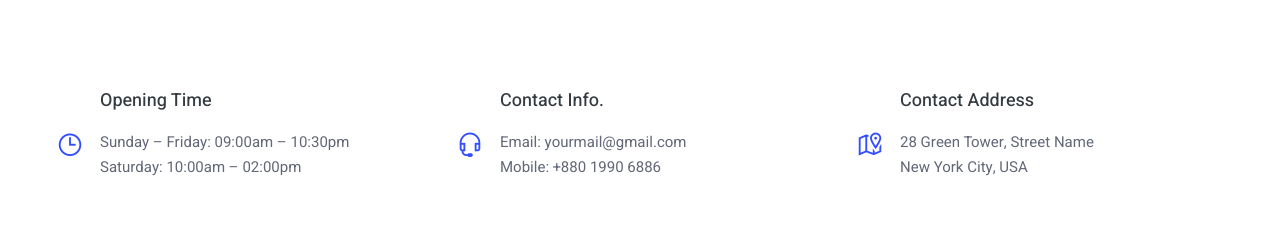
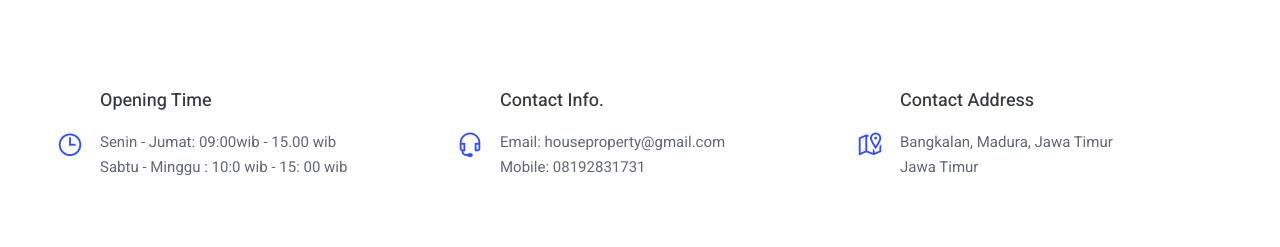
Before and after one commit to alfiiinur/itc, a plain HTML site: page about.html in a window 1280 px wide. Shown: the part 2260-2507 px from the top of the page. Drawn offline with Linux system fonts and the light colour scheme; some packages are replaced by stand-ins of ours.

Commit message:
sudah all

```diff
--- a/about.html
+++ b/about.html
@@ -470,8 +470,8 @@
 							</span>
 							<h3 class="item-title text-dark">Opening Time</h3>
 							<ul class="clearfix">
-								<li>Sunday – Friday: 09:00am – 10:30pm</li>
-								<li>Saturday: 10:00am – 02:00pm</li>
+								<li>Senin - Jumat: 09:00wib - 15.00 wib</li>
+								<li>Sabtu - Minggu : 10:0 wib  - 15: 00 wib</li>
 							</ul>
 						</div>
 					</div>
@@ -483,8 +483,8 @@
 							</span>
 							<h3 class="item-title text-dark">Contact Info.</h3>
 							<ul class="clearfix">
-								<li>Email: yourmail@gmail.com</li>
-								<li>Mobile: +880 1990 6886</li>
+								<li>Email: houseproperty@gmail.com</li>
+								<li>Mobile: 08192831731</li>
 							</ul>
 						</div>
 					</div>
@@ -496,8 +496,8 @@
 							</span>
 							<h3 class="item-title text-dark">Contact Address</h3>
 							<ul class="clearfix">
-								<li>28 Green Tower, Street Name</li>
-								<li>New York City, USA</li>
+								<li>Bangkalan, Madura, Jawa Timur</li>
+								<li>Jawa Timur</li>
 							</ul>
 						</div>
 					</div>
```
